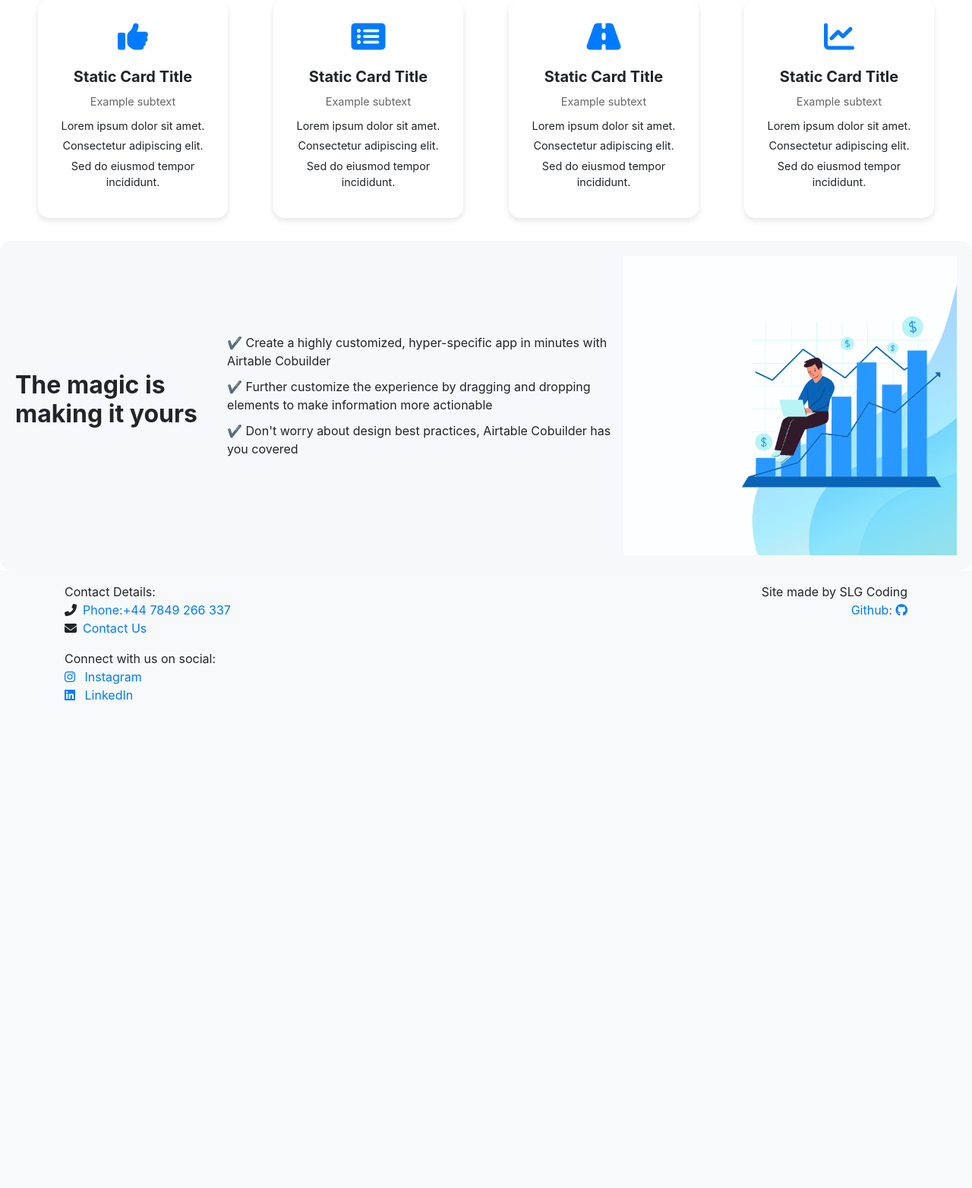
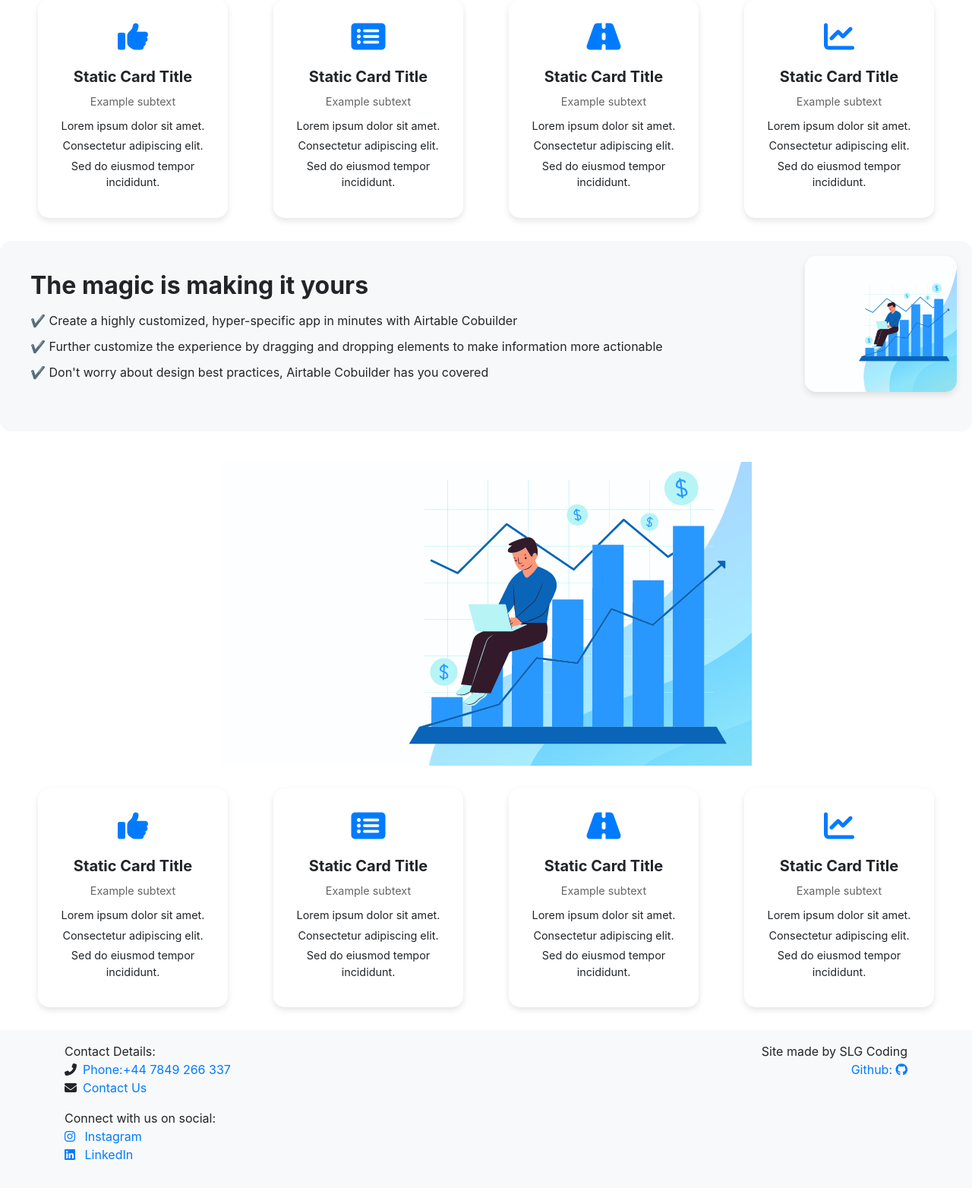
Before and after one commit to sarahgoodwin93/slg-coding, a Django app: page / in a window 1280 px wide. Shown: the part 539-2103 px from the top of the page at 76% size. Before the commit the page ends 1461 px from the top, so only its background shows below. Run offline with Django 4.2, Linux system fonts and the light colour scheme; some libraries are stand-ins or nearby versions; some web fonts are replaced.

Commit message:
Add grow image

```diff
--- a/home/templates/home/index.html
+++ b/home/templates/home/index.html
@@ -92,7 +92,7 @@ Home
 <div class="info-card-container">
     <div class="info-card">
         <div class="info-card-icon">
-            <i class="fas fa-thumbs-up"></i> <!-- Use appropriate icon classes -->
+            <i class="fas fa-thumbs-up"></i>
         </div>
         <h5 class="info-card-title">Static Card Title</h5>
         <p class="info-card-description">Example subtext</p>
@@ -141,14 +141,73 @@ Home
 </div>
 
 <div class="custom-main-container">
+    <div class="custom-text-container">
+        <div class="cusomt-main-text">
             <h1 class="custom-main-title">The magic is making it yours</h1>
             <ul class="custom-features-list">
                 <li>✔ Create a highly customized, hyper-specific app in minutes with Airtable Cobuilder</li>
                 <li>✔ Further customize the experience by dragging and dropping elements to make information more actionable</li>
                 <li>✔ Don't worry about design best practices, Airtable Cobuilder has you covered</li>
             </ul>
-    <div class="custom-image-container">
-        <img src="{% static 'images/graph-image.png' %}" alt="Card Image 1" class="custom-image">
+        </div>
+    </div>
+    <div class="custom-image-card">
+        <img src="{% static 'images/graph-image.png' %}" alt="Custom Image" class="custom-image">
+    </div>
+</div>
+
+<div class="grow-image-section">
+    <img src="{% static 'images/graph-image.png' %}" alt="Growing Image" class="grow-image">
+</div>
+
+<div class="info-card-container">
+    <div class="info-card">
+        <div class="info-card-icon">
+            <i class="fas fa-thumbs-up"></i>
+        </div>
+        <h5 class="info-card-title">Static Card Title</h5>
+        <p class="info-card-description">Example subtext</p>
+        <ul class="info-card-list">
+            <li>Lorem ipsum dolor sit amet.</li>
+            <li>Consectetur adipiscing elit.</li>
+            <li>Sed do eiusmod tempor incididunt.</li>
+        </ul>
+    </div>
+    <div class="info-card">
+        <div class="info-card-icon">
+            <i class="fas fa-list-alt"></i>
+        </div>
+        <h5 class="info-card-title">Static Card Title</h5>
+        <p class="info-card-description">Example subtext</p>
+        <ul class="info-card-list">
+            <li>Lorem ipsum dolor sit amet.</li>
+            <li>Consectetur adipiscing elit.</li>
+            <li>Sed do eiusmod tempor incididunt.</li>
+        </ul>
+    </div>
+    <div class="info-card">
+        <div class="info-card-icon">
+            <i class="fas fa-road"></i>
+        </div>
+        <h5 class="info-card-title">Static Card Title</h5>
+        <p class="info-card-description">Example subtext</p>
+        <ul class="info-card-list">
+            <li>Lorem ipsum dolor sit amet.</li>
+            <li>Consectetur adipiscing elit.</li>
+            <li>Sed do eiusmod tempor incididunt.</li>
+        </ul>
+    </div>
+    <div class="info-card">
+        <div class="info-card-icon">
+            <i class="fas fa-chart-line"></i>
+        </div>
+        <h5 class="info-card-title">Static Card Title</h5>
+        <p class="info-card-description">Example subtext</p>
+        <ul class="info-card-list">
+            <li>Lorem ipsum dolor sit amet.</li>
+            <li>Consectetur adipiscing elit.</li>
+            <li>Sed do eiusmod tempor incididunt.</li>
+        </ul>
     </div>
 </div>
 
--- a/static/css/base.css
+++ b/static/css/base.css
@@ -95,10 +95,17 @@
 
 .custom-main-container {
     display: flex; /* Use flexbox for side-by-side layout */
-    align-items: center; /* Center vertically */
+    align-items: flex-start; /* Align items to the top */
     padding: 20px; /* Add padding around the container */
     background-color: #f7f8fa; /* Light background color */
     border-radius: 15px; /* Rounded corners for the whole container */
+}
+
+.cusomt-main-text {
+    display: flex; /* Use flexbox for side-by-side layout */
+    align-items: flex-start; /* Align items to the top */
+    flex-direction: column;
+    padding: 20px;
 }
 
 .custom-text-container {
@@ -133,3 +140,21 @@
     width: 100%; /* Full width image */
     height: auto; /* Maintain aspect ratio */
 }
+
+/* Grow Image Section */
+
+.grow-image-section {
+    position: relative; /* Relative positioning for child elements */
+    overflow: hidden; /* Hide overflow for the image */
+    height: 400px; /* Set initial height for the section */
+    display: flex; /* Center the image */
+    justify-content: center; /* Center horizontally */
+    align-items: center; /* Center vertically */
+    margin-top: 40px; /* Space above the section */
+}
+
+.grow-image {
+    max-width: 100%; /* Keep image responsive */
+    height: auto; /* Maintain aspect ratio */
+    transition: transform 0.5s ease; /* Smooth transition for scaling */
+}
--- a/static/js/base.js
+++ b/static/js/base.js
@@ -1,3 +1,15 @@
 $(document).ready(function(){
     // This can be kept empty if you're using pure CSS for movement
 });
+
+// This function will scale the image based on the scroll position
+window.addEventListener('scroll', function() {
+    const image = document.querySelector('.grow-image');
+    const scrollPosition = window.scrollY;
+
+    // Set the scale factor; adjust the divisor for speed of growth
+    const scale = 1 + scrollPosition / 1000; // Change 1000 to adjust growth speed
+
+    // Apply the scale transformation
+    image.style.transform = `scale(${scale})`;
+});
```
Lines whose indentation alone changed are shown as unchanged.
